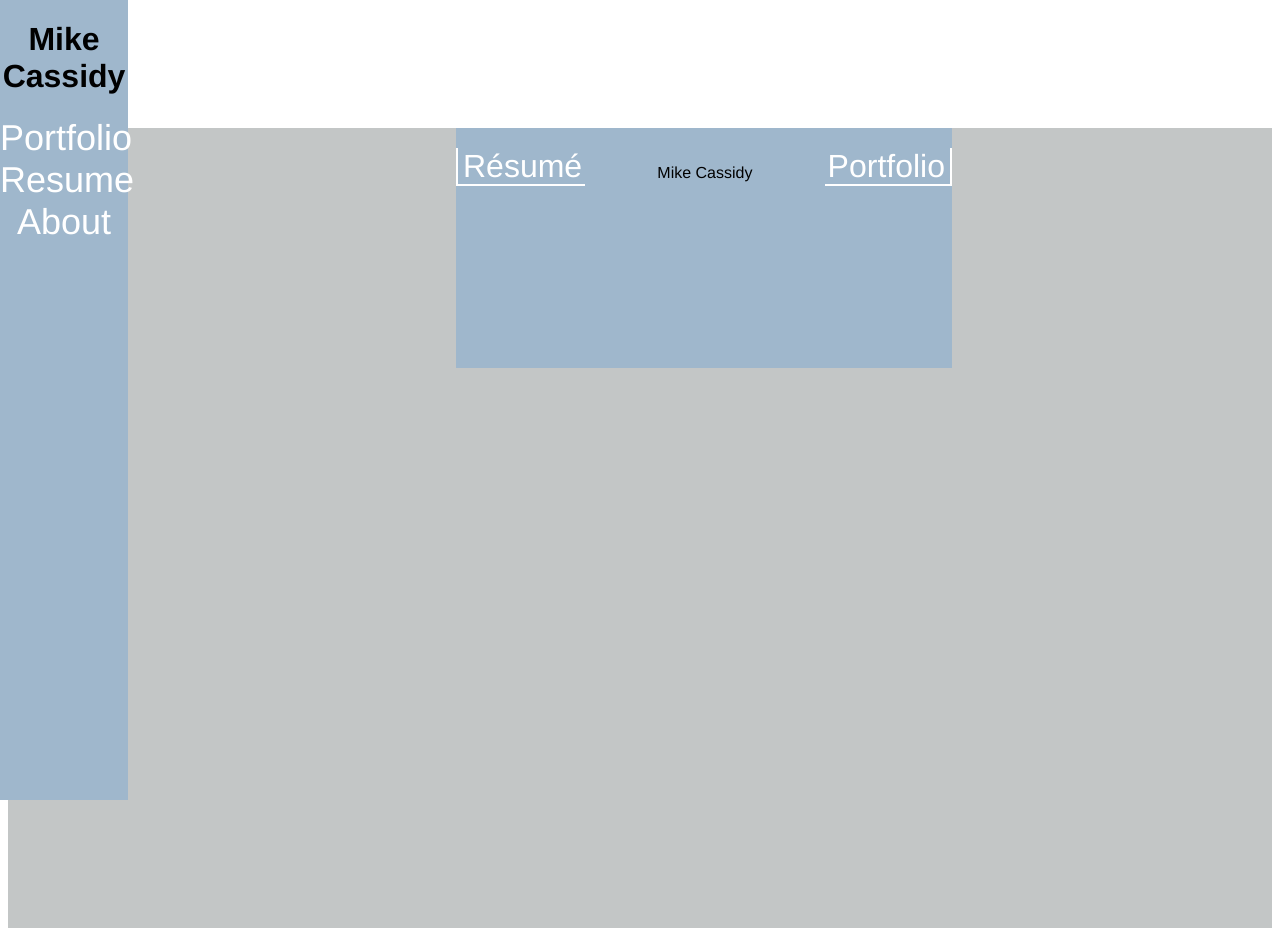
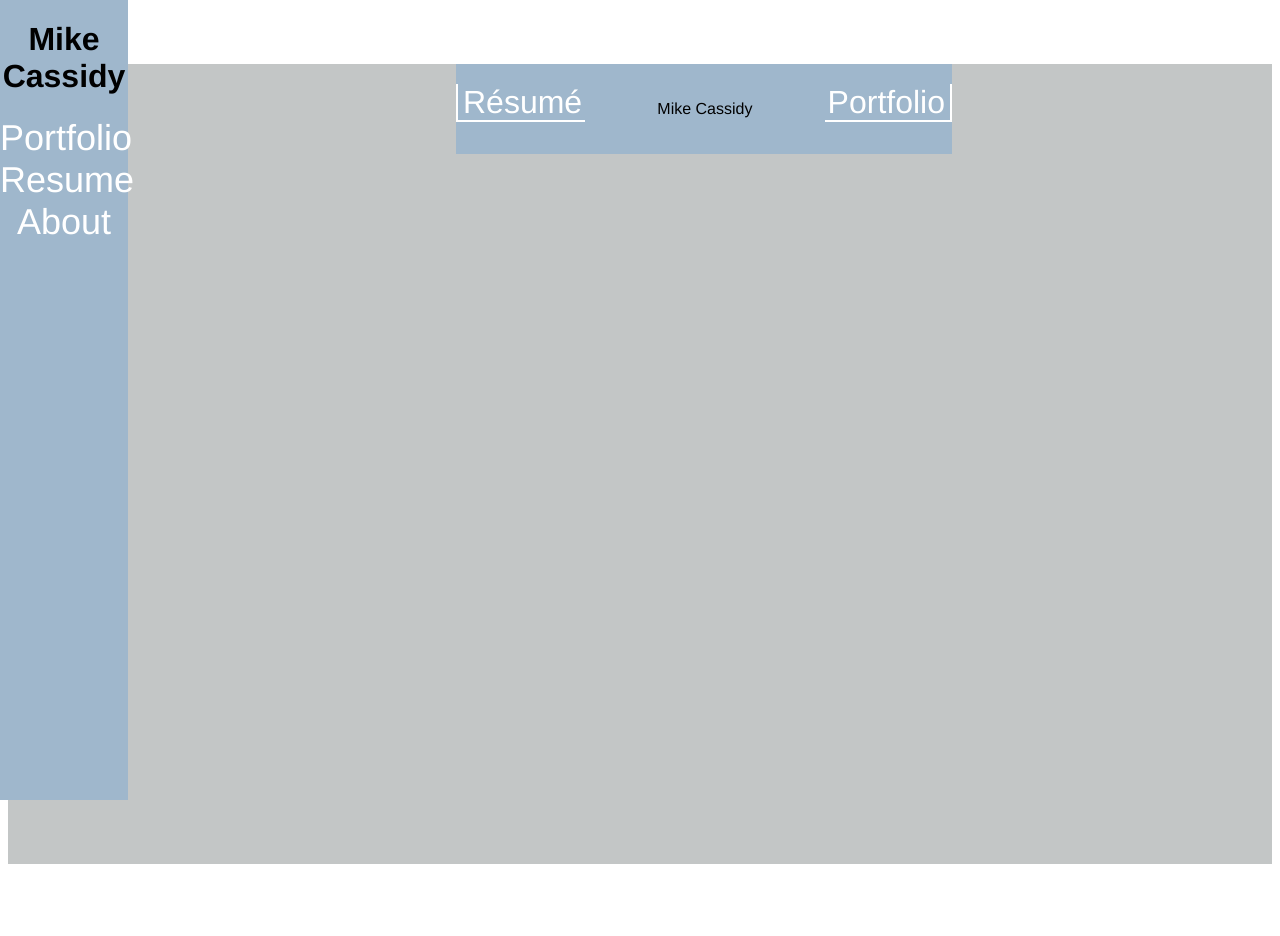
Before and after one commit to Mcas4150/mikecassidy, a React app: page / in a window 1280 px wide. After the commit the page ends 872 px from the top, so only its background shows below. Built offline with nearby package versions, Linux system fonts and the light colour scheme.

Commit message:
css-grid

```diff
--- a/src/components/Footer/styles.css
+++ b/src/components/Footer/styles.css
@@ -2,10 +2,10 @@
     display: grid;
     grid-template-areas: "left center right";
     grid-template-columns: 1fr 3fr 1fr;
-    grid-template-rows: 200px;
+
     background-color: #9FB7CC;
   padding: 20px 0 20px 0;
-  margin: 10vw 25vw;
+  margin: 5vw 25vw;
 }
 
 
```
